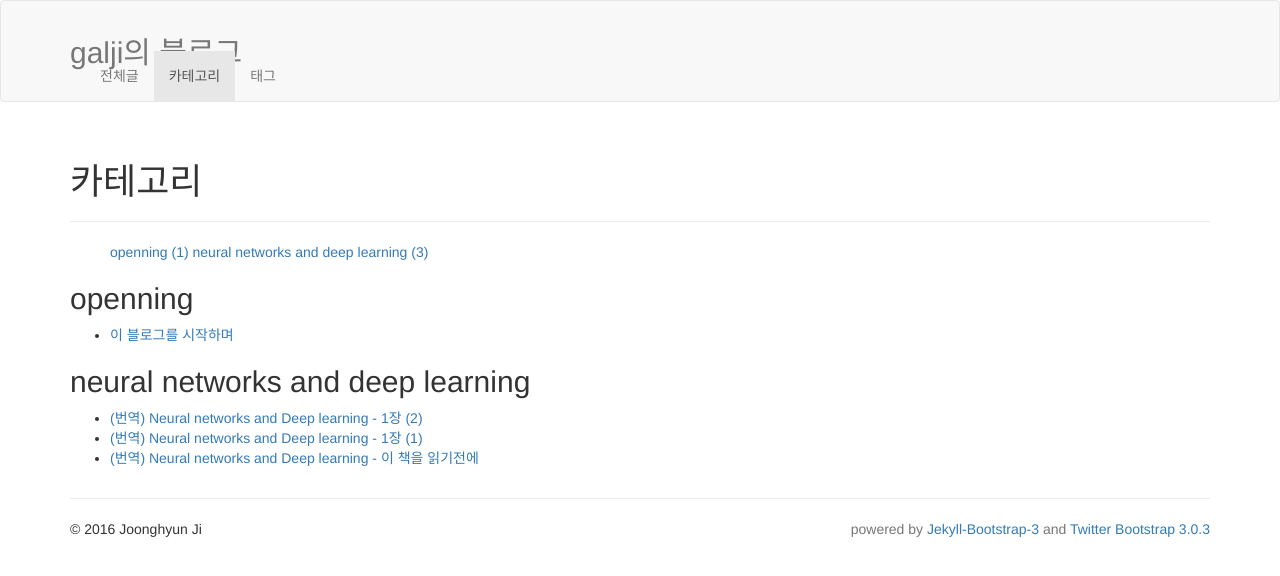
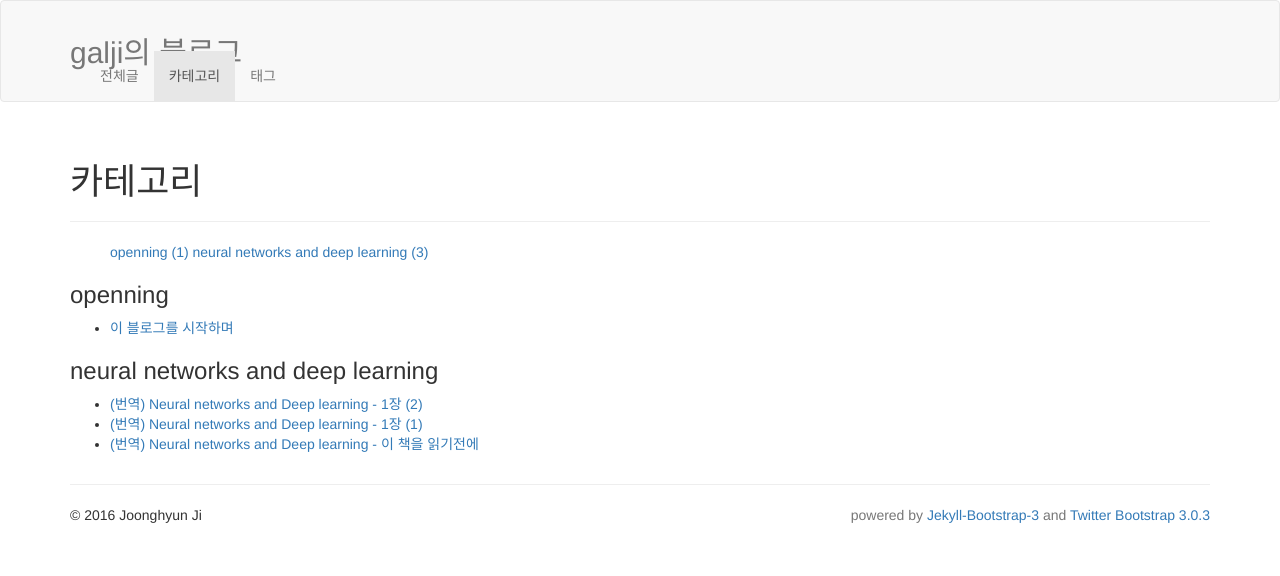
Before and after one commit to philocom/blog, a Jekyll site: the page built from categories.html, in a window 1280 px wide. Shown: the top 576 px of the page. Built offline with Jekyll 4.4.1, drawn with Linux system fonts in a browser that asks for light colours; nearby versions of some CDN libraries; library files that are not in the unit come from our copies.

Commit message:
no message

```diff
--- a/categories.html
+++ b/categories.html
@@ -13,7 +13,7 @@
 
 
 {% for category in site.categories %}
-  <h2 id="{{ category[0] }}-ref">{{ category[0] | join: "/" }}</h2>
+  <h3 id="{{ category[0] }}-ref">{{ category[0] | join: "/" }}</h3>
   <ul>
     {% assign pages_list = category[1] %}
     {% include JB/pages_list %}
--- a/tags.html
+++ b/tags.html
@@ -13,7 +13,7 @@
 
 
 {% for tag in site.tags %}
-  <h2 id="{{ tag[0] }}-ref">{{ tag[0] }}</h2>
+  <h3 id="{{ tag[0] }}-ref">{{ tag[0] }}</h3>
   <ul>
     {% assign pages_list = tag[1] %}
     {% include JB/pages_list %}
```
